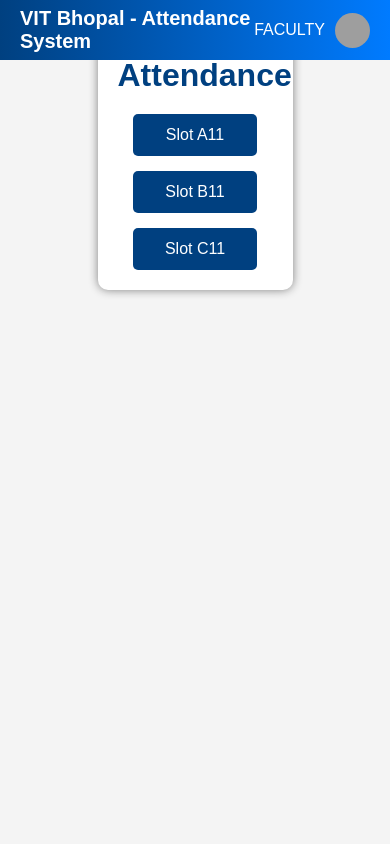
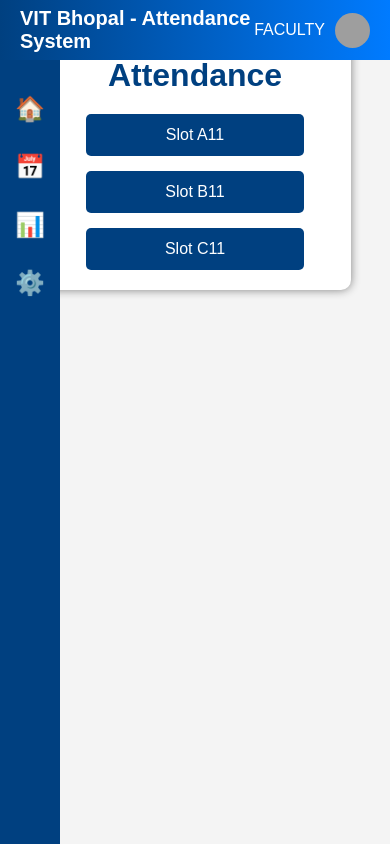
Before and after one commit to Himanshu-2144/vitattendenceQR, a Flask app: page / in a window 390 px wide. Run offline with Flask 3, Linux system fonts and the light colour scheme; some libraries are stand-ins or nearby versions; grey boxes are pictures that could not be loaded.

Commit message:
Update home.html

```diff
--- a/templates/home.html
+++ b/templates/home.html
@@ -7,6 +7,7 @@
     <script src="https://accounts.google.com/gsi/client" async defer></script>
 
     <style>
+        /* General Styling */
         * {
             margin: 0;
             padding: 0;
@@ -18,6 +19,7 @@
             background-color: #f4f4f4;
         }
 
+        /* Header */
         .header {
             background: linear-gradient(90deg, #004080, #007bff);
             color: white;
@@ -50,8 +52,35 @@
             margin-left: 10px;
         }
 
+        /* Sidebar */
+        .sidebar {
+            width: 60px;
+            background-color: #004080;
+            position: fixed;
+            top: 60px;
+            left: 0;
+            height: calc(100% - 60px);
+            display: flex;
+            flex-direction: column;
+            align-items: center;
+            padding-top: 20px;
+        }
+
+        .sidebar a {
+            margin: 15px 0;
+            text-decoration: none;
+            color: white;
+            font-size: 24px;
+        }
+
+        .sidebar a:hover {
+            color: #ffcc00;
+        }
+
+        /* Main Content */
         .container {
-            margin-top: 100px;
+            margin-left: 80px;
+            margin-top: 80px;
             padding: 20px;
             background: white;
             width: 50%;
@@ -91,6 +120,13 @@
             background-color: #007bff;
         }
 
+        @media (max-width: 768px) {
+            .container {
+                width: 80%;
+            }
+        }
+
+        /* QR Code Section */
         #qrCodeContainer {
             display: none;
             margin-top: 20px;
@@ -101,6 +137,7 @@
             height: 200px;
         }
 
+        /* QR Link */
         #qrLink {
             display: block;
             margin-top: 10px;
@@ -115,6 +152,14 @@
     </style>
 </head>
 <body>
+    <div id="g_id_onload"
+         data-client_id="YOUR_GOOGLE_CLIENT_ID"
+         data-login_uri="http://localhost:5000/auth"
+         data-auto_prompt="false">
+    </div>
+    <div class="g_id_signin" data-type="standard"></div>
+
+    <!-- Header -->
     <div class="header">
         <div class="header-title">VIT Bhopal - Attendance System</div>
         <div class="user-profile">
@@ -123,6 +168,15 @@
         </div>
     </div>
 
+    <!-- Sidebar -->
+    <div class="sidebar">
+        <a href="#">🏠</a>
+        <a href="#">📅</a>
+        <a href="#">📊</a>
+        <a href="#">⚙️</a>
+    </div>
+
+    <!-- Main Container -->
     <div class="container">
         <h1>Mark Your Attendance</h1>
         <div class="slot-buttons">
@@ -131,6 +185,7 @@
             <button onclick="generateQR('SlotC11')" class="button">Slot C11</button>
         </div>
 
+        <!-- QR Code Display -->
         <div id="qrCodeContainer">
             <h2>Scan the QR Code to Mark Attendance</h2>
             <img id="qrCode" src="" alt="QR Code">
@@ -141,19 +196,53 @@
     <script>
         function generateQR(slot) {
             console.log("Generating QR for:", slot);
+
             fetch(`/generate_qr?slot=${encodeURIComponent(slot)}`)
-                .then(response => response.blob())
+                .then(response => response.blob())  // Handle the response as a blob
                 .then(imageBlob => {
-                    const imageUrl = URL.createObjectURL(imageBlob);
-                    document.getElementById("qrCode").src = imageUrl;
-                    document.getElementById("qrLink").href = imageUrl;
-                    document.getElementById("qrCodeContainer").style.display = "block";
+                    const imageUrl = URL.createObjectURL(imageBlob); // Create URL from blob
+                    document.getElementById("qrCode").src = imageUrl; // Set the QR code source
+                    document.getElementById("qrLink").href = imageUrl; // Direct link to QR
+                    document.getElementById("qrCodeContainer").style.display = "block"; // Show QR code container
                 })
                 .catch(error => {
                     alert("Error generating QR: " + error.message);
                     console.error("QR Generation Error:", error);
                 });
         }
+
+        function handleCredentialResponse(response) {
+            console.log("Google Token Received: ", response.credential);
+
+            fetch('/auth', {
+                method: 'POST',
+                headers: { 'Content-Type': 'application/json' },
+                body: JSON.stringify({ token: response.credential })
+            })
+            .then(res => res.json())
+            .then(data => {
+                if (data.success) {
+                    alert("Login Successful!");
+                    localStorage.setItem("userEmail", data.email);
+                    window.location.href = `/students?email=${data.email}`;
+                } else {
+                    alert("Authentication Failed: " + data.message);
+                }
+            })
+            .catch(err => console.error("Error:", err));
+        }
+
+        window.onload = function () {
+            google.accounts.id.initialize({
+                client_id: "YOUR_GOOGLE_CLIENT_ID",
+                callback: handleCredentialResponse
+            });
+
+            google.accounts.id.renderButton(
+                document.getElementById("g_id_signin"),
+                { theme: "outline", size: "large" }
+            );
+        };
     </script>
 </body>
 </html>
```
